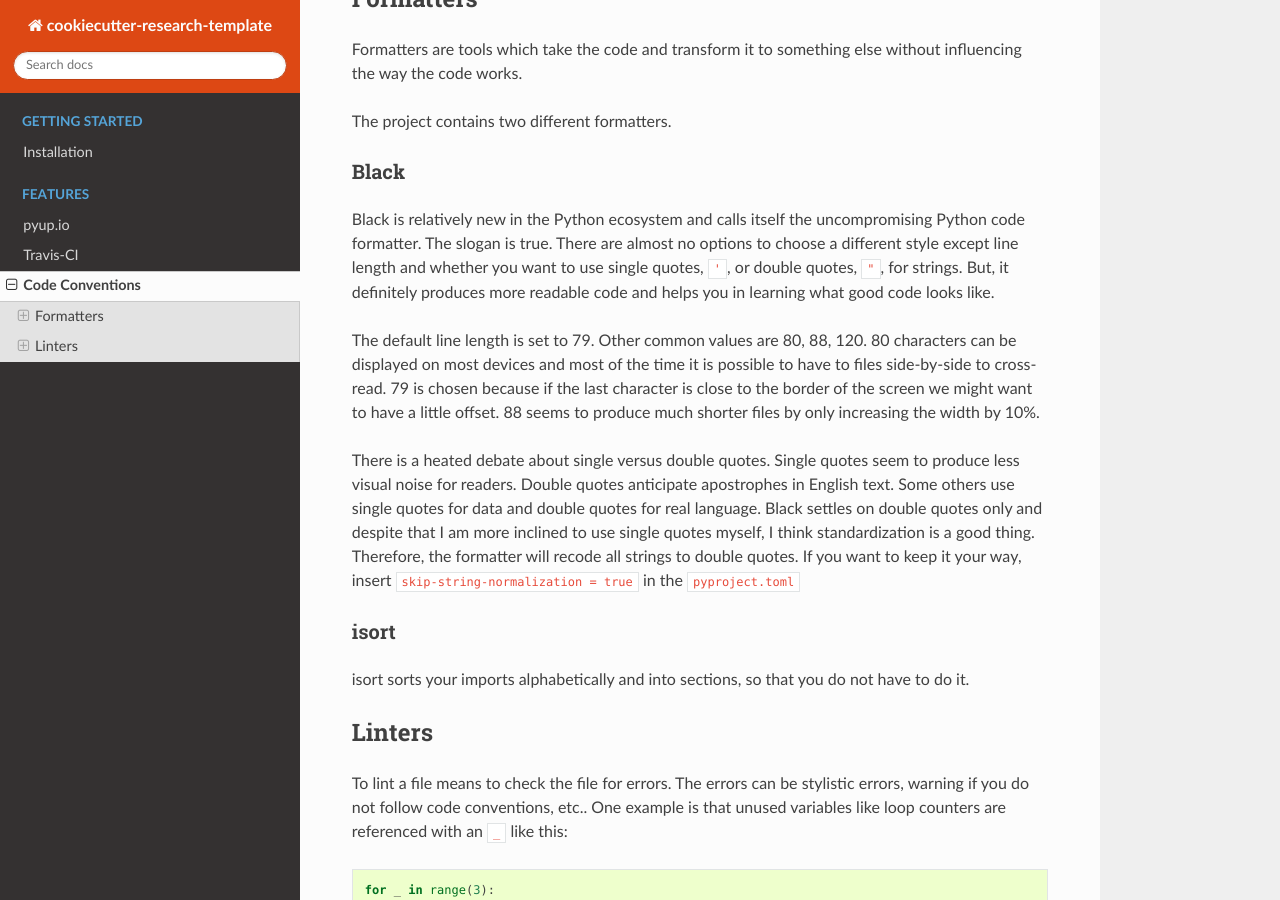
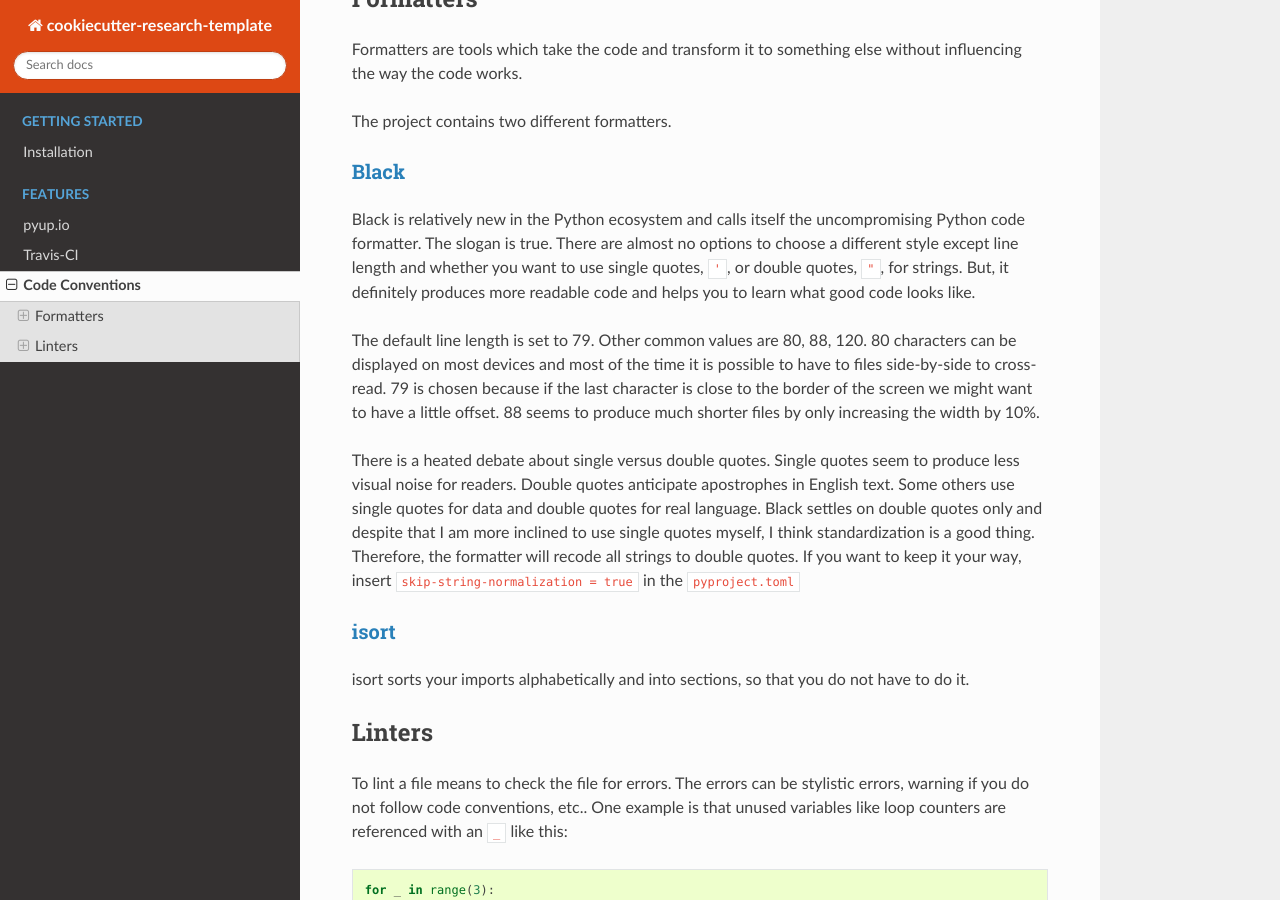
Before and after one commit to tobiasraabe/cookiecutter-research-template, a Sphinx documentation site: the page built from docs/code_conventions.rst, in a window 1280 px wide and 900 px high, scrolled down 442 px. Built offline with Sphinx 7.4.7 and the Read the Docs theme 2.0.0, drawn with Linux system fonts in a browser that asks for light colours.

```diff
--- a/README.rst
+++ b/README.rst
@@ -18,7 +18,7 @@
     :target: https://cookiecutter-research-template.readthedocs.io/en/latest/?badge=latest
     :alt: Documentation Status
 
-.. image:: https://img.shields.io/badge/code%20style-black-black.svg
+.. image:: https://img.shields.io/badge/code%20style-black-000000.svg
     :target: https://github.com/ambv/black
 
 
--- a/docs/code_conventions.rst
+++ b/docs/code_conventions.rst
@@ -25,14 +25,14 @@ without influencing the way the code works.
 The project contains two different formatters.
 
 
-Black
-~~~~~
+`Black <https://github.com/ambv/black>`_
+~~~~~~~~~~~~~~~~~~~~~~~~~~~~~~~~~~~~~~~~
 
 Black is relatively new in the Python ecosystem and calls itself the
 uncompromising Python code formatter. The slogan is true. There are almost no
 options to choose a different style except line length and whether you want to
 use single quotes, ``'``, or double quotes, ``"``, for strings. But, it
-definitely produces more readable code and helps you in learning what good code
+definitely produces more readable code and helps you to learn what good code
 looks like.
 
 The default line length is set to 79. Other common values are 80, 88, 120. 80
@@ -52,8 +52,8 @@ to keep it your way, insert ``skip-string-normalization = true`` in the
 ``pyproject.toml``
 
 
-isort
-~~~~~
+`isort <https://github.com/timothycrosley/isort>`_
+~~~~~~~~~~~~~~~~~~~~~~~~~~~~~~~~~~~~~~~~~~~~~~~~~~
 
 isort sorts your imports alphabetically and into sections, so that you do not
 have to do it.
```
Also changed, not shown: {{cookiecutter.project_slug}}/README.rst, 1 other file.
